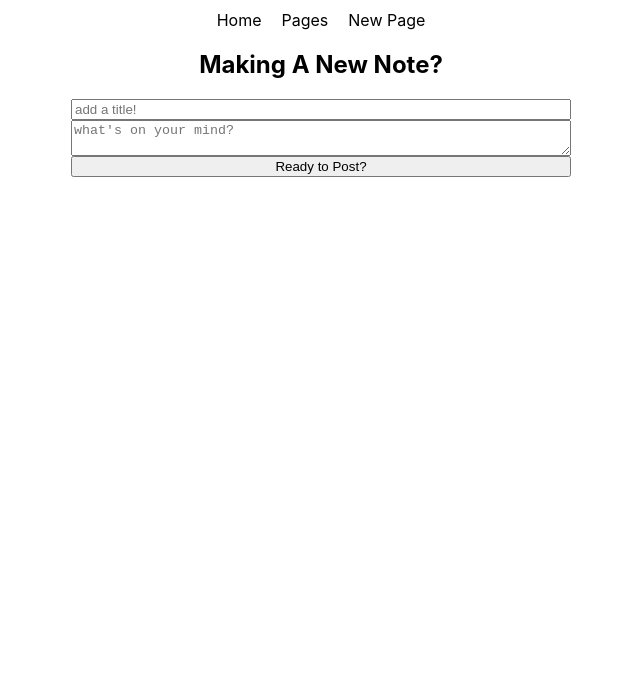
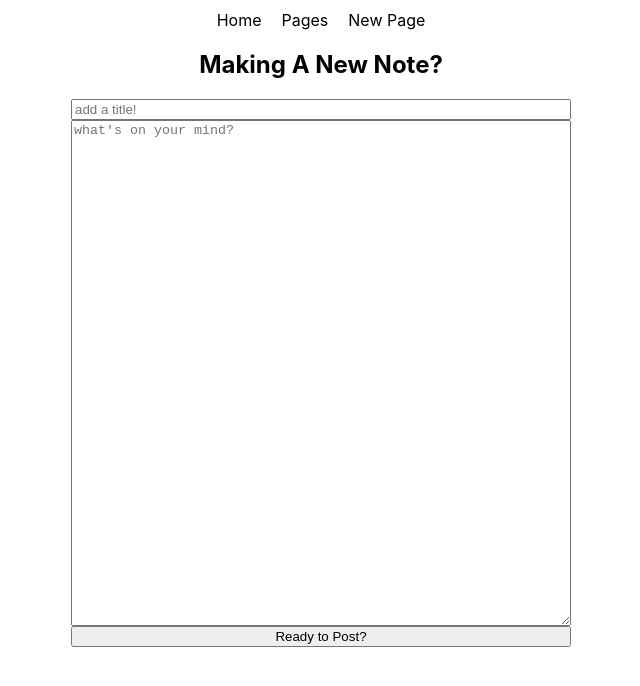
Before and after one commit to Mokagbue/BlackBook, a React (Create React App) app in the folder blackbook/: page /newNotes in a window 1280 px wide. Shown: the top 686 px of the page, without its empty margins (319-959 px from the left). Built offline with nearby package versions, Linux system fonts and the light colour scheme; no server answers.

Commit message:
page layout start

```diff
--- a/blackbook/src/App.css
+++ b/blackbook/src/App.css
@@ -17,3 +17,6 @@
   margin-left: auto;
   margin-right: auto;
 }
+.input-content{
+  height: 500px;
+}
--- a/blackbook/src/components/book/noteList.js
+++ b/blackbook/src/components/book/noteList.js
@@ -15,6 +15,16 @@ function NotesList(props) {
                     </div>
                 ))}
             </div>
+            <div className="note-wrap">
+                {props.notes.map((note, index) => (
+                    <div key={index} className="note-card">
+                        <Link to={`/notes/${note.id}`}>
+                            <h3 className="note-title">{note.notes_title}</h3>
+                        </Link>
+                        <p clasName="note-content">{note.notes_content}</p>
+                    </div>
+                ))}
+            </div>
         </div>
     )
 }
```
